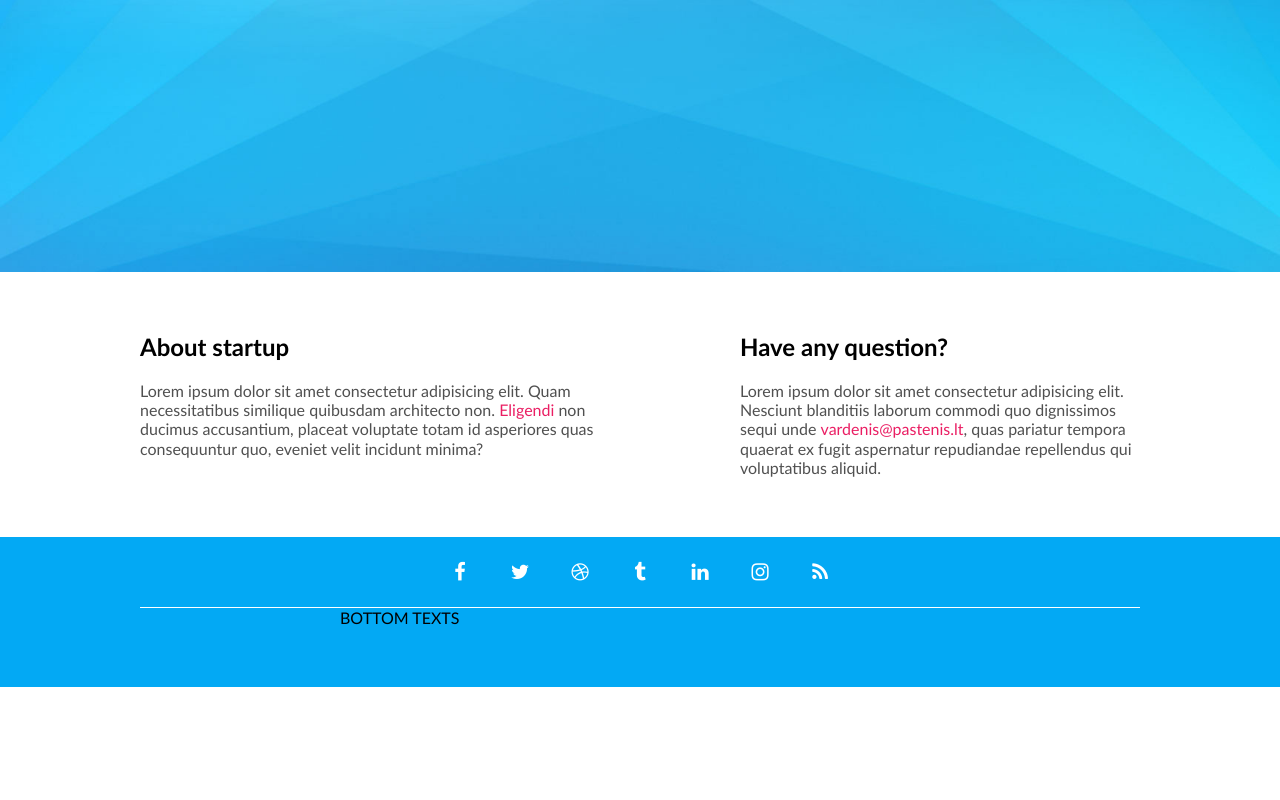
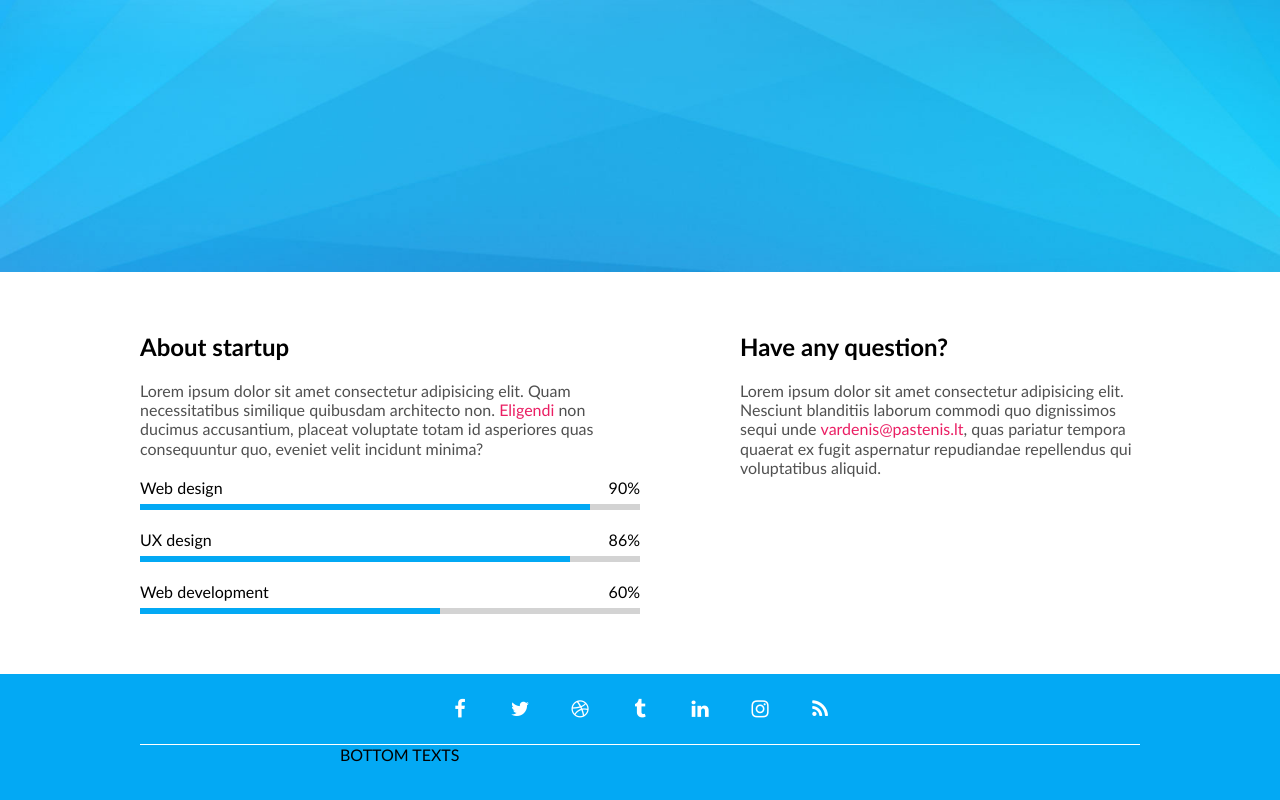
Before and after one commit to SauliusPipiras/5-coming-soon, a website: page index.html in a window 1280 px wide. Shown: the part 528-1328 px from the top of the page. Before the commit the page ends 1215 px from the top, so only its background shows below. Drawn offline with Linux system fonts and the light colour scheme.

Commit message:
Progress bar static

```diff
--- /dev/null
+++ b/css/components/progress-bar.css
@@ -0,0 +1,23 @@
+.progress-bar {
+   display: flex;
+   flex-direction: column;
+   gap: 7px;
+}
+
+.progress-bar > .top {
+   display: flex;
+   justify-content: space-between;
+}
+
+.progress-bar > .progress {
+   width: 100%;
+   height: 6px;
+   background-color: lightgrey
+   ;
+}
+
+.progress-bar > .progress > .bar {
+   width: 90%;
+   height: 6px;
+   background-color: #03A9F4;
+}
--- a/css/pages/home.css
+++ b/css/pages/home.css
@@ -6,6 +6,7 @@
 /* components */
 @import '../components/clock.css';
 @import '../components/mouse.css';
+@import '../components/progress-bar.css';
 /* CUSTOM STYLE BELOW THIS COMMENT LINE */
 
 /* hero */
--- a/index.html
+++ b/index.html
@@ -48,6 +48,33 @@
          <div class="column">
             <h2>About startup</h2>
             <p>Lorem ipsum dolor sit amet consectetur adipisicing elit. Quam necessitatibus similique quibusdam architecto non. <a href="#">Eligendi</a> non ducimus accusantium, placeat voluptate totam id asperiores quas consequuntur quo, eveniet velit incidunt minima?</p>
+            <div class="progress-bar">
+               <div class="top">
+                  <div class="label">Web design</div>
+                  <div class="value">90%</div>
+               </div>
+               <div class="progress">
+                  <div class="bar" style="width: 90%;"></div>
+               </div>
+            </div>
+            <div class="progress-bar">
+               <div class="top">
+                  <div class="label">UX design</div>
+                  <div class="value">86%</div>
+               </div>
+               <div class="progress">
+                  <div class="bar" style="width: 86%;"></div>
+               </div>
+            </div>
+            <div class="progress-bar">
+               <div class="top">
+                  <div class="label">Web development</div>
+                  <div class="value">60%</div>
+               </div>
+               <div class="progress">
+                  <div class="bar" style="width: 60%;"></div>
+               </div>
+            </div>
          </div>
          <div class="column right-column">
             <h2>Have any question?</h2>
```
